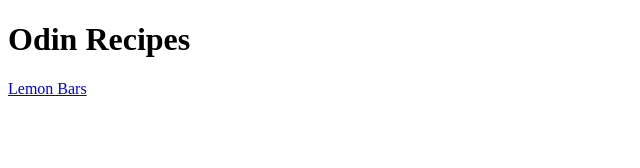
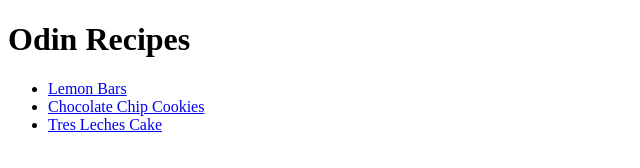
Before and after one commit to Jacketbone810/odin-recipes, a plain HTML site: page index.html in a window 1280 px wide. Shown: the whole page, without its empty margins (0-640 px from the left). Drawn offline with Linux system fonts and the light colour scheme.

Commit message:
Add links to new recipes and change to ul fron p

```diff
--- a/index.html
+++ b/index.html
@@ -6,6 +6,10 @@
 </head>
 <body>
     <h1>Odin Recipes</h1>
-    <p><a href="recipes/lemon-bars.html">Lemon Bars</a></p>
+    <ul>
+        <li><a href="recipes/lemon-bars.html">Lemon Bars</a></li>
+        <li><a href="recipes/chocolate-chip-cookies.html">Chocolate Chip Cookies</a></li>
+        <li><a href="recipes/tres-leches-cake.html">Tres Leches Cake</a></li>
+    </ul>
 </body>
 </html>
```
